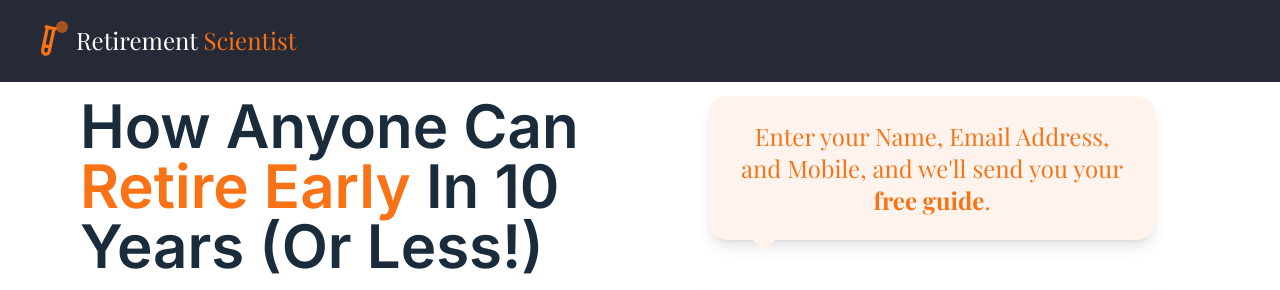
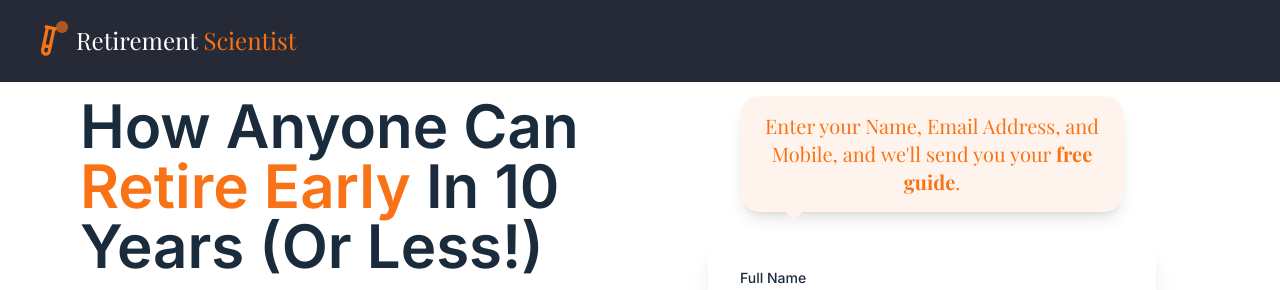
Before and after one commit to isabellagreco1997/wealth-guide-landing, a React (Vite) app: page / in a window 1280 px wide. Shown: the top 290 px of the page. Built offline with nearby package versions, Linux system fonts and the light colour scheme.

Commit message:
Reduce font and element size
Adjusted the font size and overall dimensions of the specified element to improve layout and readability.
[skip gpt_engineer]

```diff
--- a/src/components/FormSpeechBubble.tsx
+++ b/src/components/FormSpeechBubble.tsx
@@ -3,8 +3,8 @@ import React from 'react';
 export const FormSpeechBubble = () => {
   return (
     <div className="relative">
-      <div className="relative bg-[#FFF4ED] p-6 rounded-[20px] mb-8 text-center w-full max-w-md shadow-lg transform hover:scale-105 transition-transform duration-200 before:content-[''] before:absolute before:bottom-0 before:left-[48px] before:w-4 before:h-4 before:bg-[#FFF4ED] before:transform before:translate-y-1/2 before:rotate-45">
-        <p className="text-lg sm:text-xl md:text-2xl font-playfair text-[#F97316]">
+      <div className="relative bg-[#FFF4ED] p-4 rounded-[20px] mb-6 text-center w-full max-w-sm shadow-lg transform hover:scale-105 transition-transform duration-200 before:content-[''] before:absolute before:bottom-0 before:left-[48px] before:w-3 before:h-3 before:bg-[#FFF4ED] before:transform before:translate-y-1/2 before:rotate-45">
+        <p className="text-base sm:text-lg md:text-xl font-playfair text-[#F97316]">
           Enter your Name, Email Address, and Mobile, and we'll send you your <strong className="text-[#F97316]">free guide</strong>.
         </p>
       </div>
```
